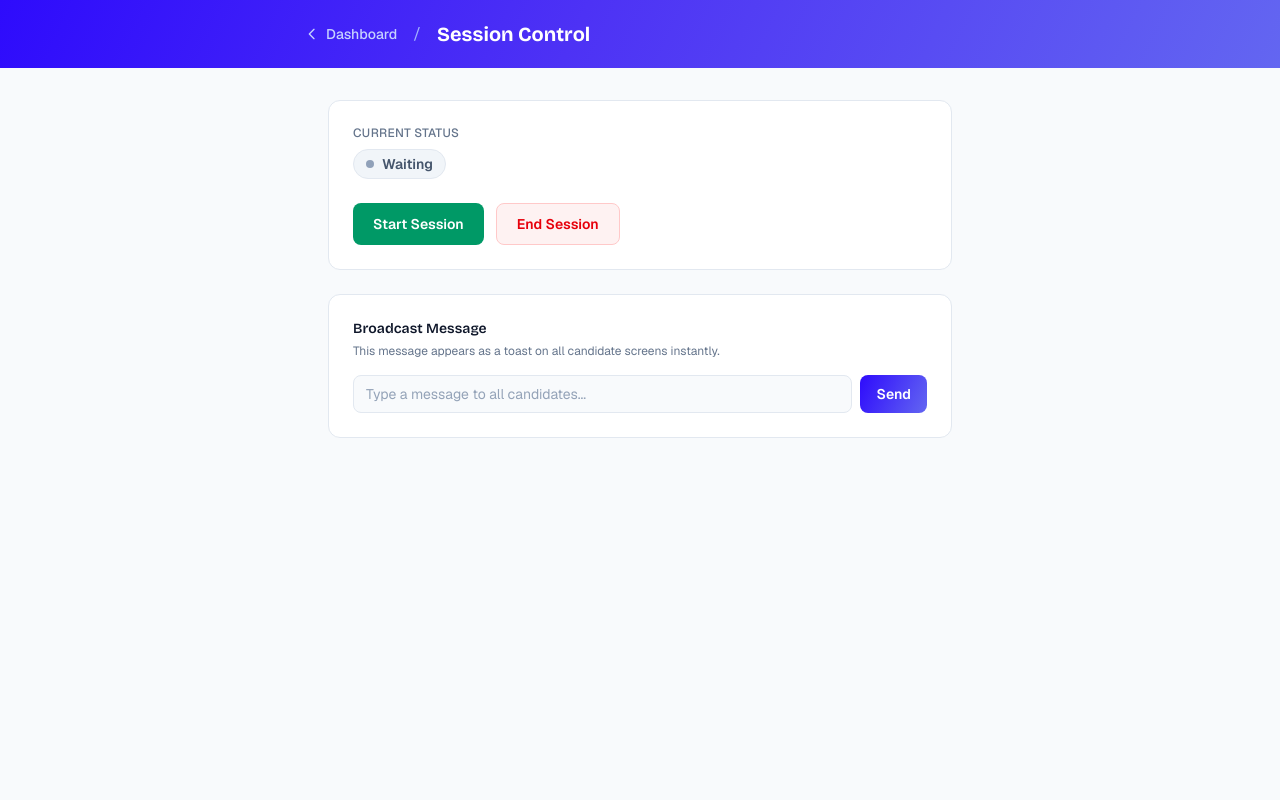
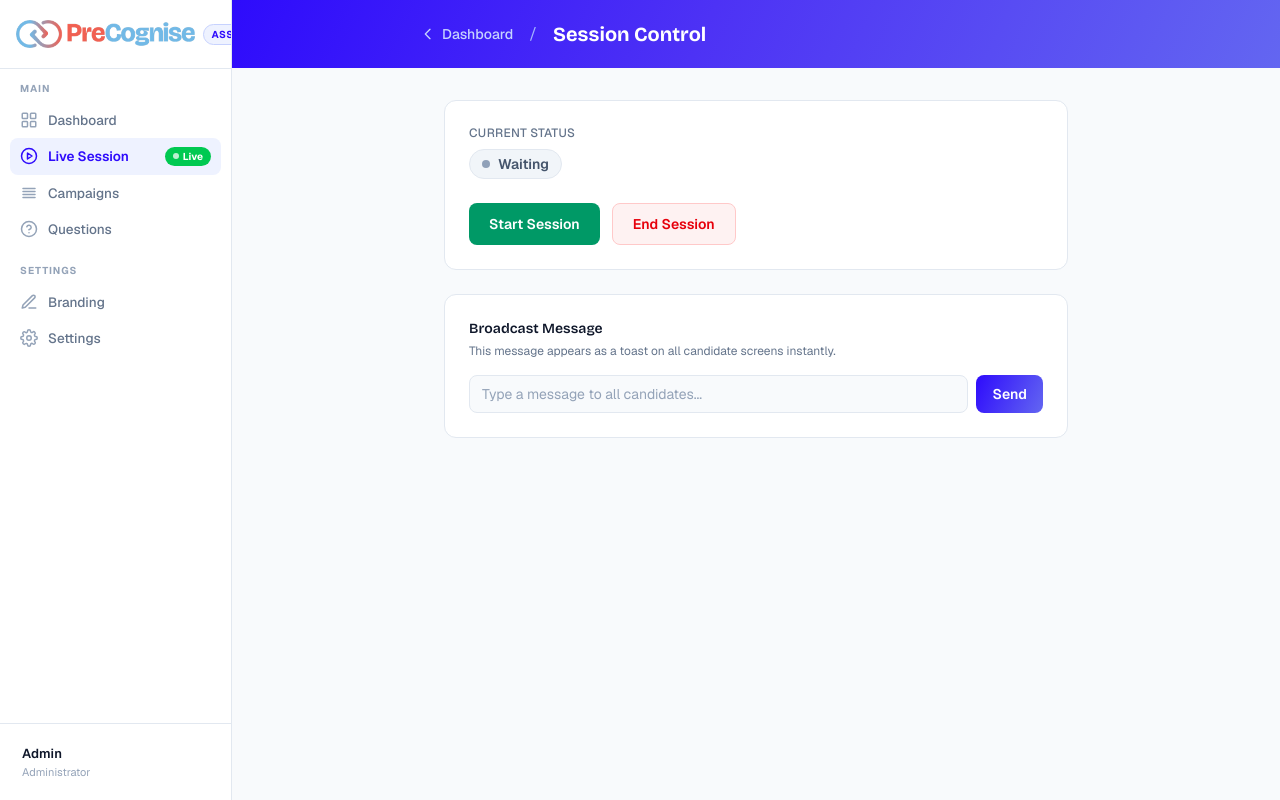
Before and after one commit to Hrikesh145/precognise-assess, a Next.js app: page /admin/session in a window 1280 px wide. Built offline with nearby package versions, Linux system fonts and the light colour scheme; no server answers.

Commit message:
feat: add admin sidebar shell with sticky nav and Clerk user button

```diff
--- /dev/null
+++ b/app/admin/layout.tsx
@@ -0,0 +1,14 @@
+import AdminSidebar from "@/components/admin/AdminSidebar";
+
+export default function AdminLayout({ children }: { children: React.ReactNode }) {
+  return (
+    <div className="flex h-screen overflow-hidden bg-[#F8FAFC]">
+      <AdminSidebar />
+      <div className="flex flex-1 flex-col overflow-hidden">
+        <main className="flex-1 overflow-y-auto">
+          {children}
+        </main>
+      </div>
+    </div>
+  );
+}
--- /dev/null
+++ b/components/admin/AdminSidebar.tsx
@@ -0,0 +1,149 @@
+"use client";
+
+import Image from "next/image";
+import Link from "next/link";
+import { usePathname } from "next/navigation";
+import { UserButton } from "@clerk/nextjs";
+
+const TOP_NAV = [
+  {
+    href: "/admin",
+    label: "Dashboard",
+    exact: true,
+    icon: (
+      <svg width="18" height="18" viewBox="0 0 24 24" fill="none" stroke="currentColor" strokeWidth="2" strokeLinecap="round" strokeLinejoin="round">
+        <rect x="3" y="3" width="7" height="7" rx="1"/><rect x="14" y="3" width="7" height="7" rx="1"/>
+        <rect x="14" y="14" width="7" height="7" rx="1"/><rect x="3" y="14" width="7" height="7" rx="1"/>
+      </svg>
+    ),
+  },
+  {
+    href: "/admin/session",
+    label: "Live Session",
+    exact: false,
+    badge: "live",
+    icon: (
+      <svg width="18" height="18" viewBox="0 0 24 24" fill="none" stroke="currentColor" strokeWidth="2" strokeLinecap="round" strokeLinejoin="round">
+        <circle cx="12" cy="12" r="10"/><polygon points="10 8 16 12 10 16 10 8"/>
+      </svg>
+    ),
+  },
+  {
+    href: "/admin/campaigns",
+    label: "Campaigns",
+    exact: false,
+    icon: (
+      <svg width="18" height="18" viewBox="0 0 24 24" fill="none" stroke="currentColor" strokeWidth="2" strokeLinecap="round" strokeLinejoin="round">
+        <path d="M4 6h16M4 10h16M4 14h16M4 18h16"/>
+      </svg>
+    ),
+  },
+  {
+    href: "/admin/questions",
+    label: "Questions",
+    exact: false,
+    icon: (
+      <svg width="18" height="18" viewBox="0 0 24 24" fill="none" stroke="currentColor" strokeWidth="2" strokeLinecap="round" strokeLinejoin="round">
+        <circle cx="12" cy="12" r="10"/><path d="M9.09 9a3 3 0 015.83 1c0 2-3 3-3 3"/><path d="M12 17h.01"/>
+      </svg>
+    ),
+  },
+];
+
+const SETTINGS_NAV = [
+  {
+    href: "/admin/branding",
+    label: "Branding",
+    exact: false,
+    icon: (
+      <svg width="18" height="18" viewBox="0 0 24 24" fill="none" stroke="currentColor" strokeWidth="2" strokeLinecap="round" strokeLinejoin="round">
+        <path d="M12 20h9"/><path d="M16.5 3.5a2.121 2.121 0 013 3L7 19l-4 1 1-4L16.5 3.5z"/>
+      </svg>
+    ),
+  },
+  {
+    href: "/admin/settings",
+    label: "Settings",
+    exact: false,
+    icon: (
+      <svg width="18" height="18" viewBox="0 0 24 24" fill="none" stroke="currentColor" strokeWidth="2" strokeLinecap="round" strokeLinejoin="round">
+        <circle cx="12" cy="12" r="3"/><path d="M19.4 15a1.65 1.65 0 00.33 1.82l.06.06a2 2 0 010 2.83 2 2 0 01-2.83 0l-.06-.06a1.65 1.65 0 00-1.82-.33 1.65 1.65 0 00-1 1.51V21a2 2 0 01-4 0v-.09A1.65 1.65 0 009 19.4a1.65 1.65 0 00-1.82.33l-.06.06a2 2 0 01-2.83-2.83l.06-.06A1.65 1.65 0 004.68 15a1.65 1.65 0 00-1.51-1H3a2 2 0 010-4h.09A1.65 1.65 0 004.6 9a1.65 1.65 0 00-.33-1.82l-.06-.06a2 2 0 012.83-2.83l.06.06A1.65 1.65 0 009 4.68a1.65 1.65 0 001-1.51V3a2 2 0 014 0v.09a1.65 1.65 0 001 1.51 1.65 1.65 0 001.82-.33l.06-.06a2 2 0 012.83 2.83l-.06.06A1.65 1.65 0 0019.4 9a1.65 1.65 0 001.51 1H21a2 2 0 010 4h-.09a1.65 1.65 0 00-1.51 1z"/>
+      </svg>
+    ),
+  },
+];
+
+function NavItem({
+  href,
+  label,
+  icon,
+  exact,
+  badge,
+}: {
+  href: string;
+  label: string;
+  icon: React.ReactNode;
+  exact: boolean;
+  badge?: string;
+}) {
+  const pathname = usePathname();
+  const active = exact ? pathname === href : pathname.startsWith(href);
+
+  return (
+    <Link
+      href={href}
+      className={`flex items-center gap-2.5 rounded-lg px-2.5 py-2 text-[13.5px] font-medium transition-colors ${
+        active
+          ? "bg-[#EEF2FF] font-semibold text-[#2E0BFC]"
+          : "text-[#64748B] hover:bg-[#F8FAFC] hover:text-[#0F172A]"
+      }`}
+    >
+      <span className={active ? "text-[#2E0BFC]" : "text-[#94A3B8]"}>{icon}</span>
+      {label}
+      {badge === "live" && (
+        <span className="ml-auto flex items-center gap-1 rounded-full bg-green-500 px-2 py-0.5 text-[10px] font-bold text-white">
+          <span className="h-1.5 w-1.5 animate-pulse rounded-full bg-white" />
+          Live
+        </span>
+      )}
+    </Link>
+  );
+}
+
+export default function AdminSidebar() {
+  return (
+    <aside className="flex h-screen w-[232px] shrink-0 flex-col overflow-hidden border-r border-[#E2E8F0] bg-white">
+      {/* Logo */}
+      <div className="flex items-center gap-2 border-b border-[#E2E8F0] px-4 py-5">
+        <Image src="/precognise_logo_new.png" alt="PreCognise" width={110} height={26} className="h-7 w-auto" />
+        <span className="rounded-full border border-[#C7D2FE] bg-[#EEF2FF] px-2 py-0.5 text-[10px] font-bold uppercase tracking-[0.05em] text-[#2E0BFC]">
+          Assess
+        </span>
+      </div>
+
+      {/* Nav */}
+      <nav className="flex-1 overflow-y-auto px-2.5 py-3">
+        <p className="mb-1.5 px-2.5 text-[10px] font-bold uppercase tracking-[0.1em] text-[#94A3B8]">Main</p>
+        {TOP_NAV.map((item) => (
+          <NavItem key={item.href} {...item} />
+        ))}
+
+        <p className="mb-1.5 mt-4 px-2.5 text-[10px] font-bold uppercase tracking-[0.1em] text-[#94A3B8]">Settings</p>
+        {SETTINGS_NAV.map((item) => (
+          <NavItem key={item.href} {...item} />
+        ))}
+      </nav>
+
+      {/* User */}
+      <div className="border-t border-[#E2E8F0] px-3 py-3">
+        <div className="flex items-center gap-2.5 rounded-lg px-2.5 py-2">
+          <UserButton />
+          <div>
+            <p className="text-[13px] font-semibold text-[#0F172A]">Admin</p>
+            <p className="text-[11px] text-[#94A3B8]">Administrator</p>
+          </div>
+        </div>
+      </div>
+    </aside>
+  );
+}
```
